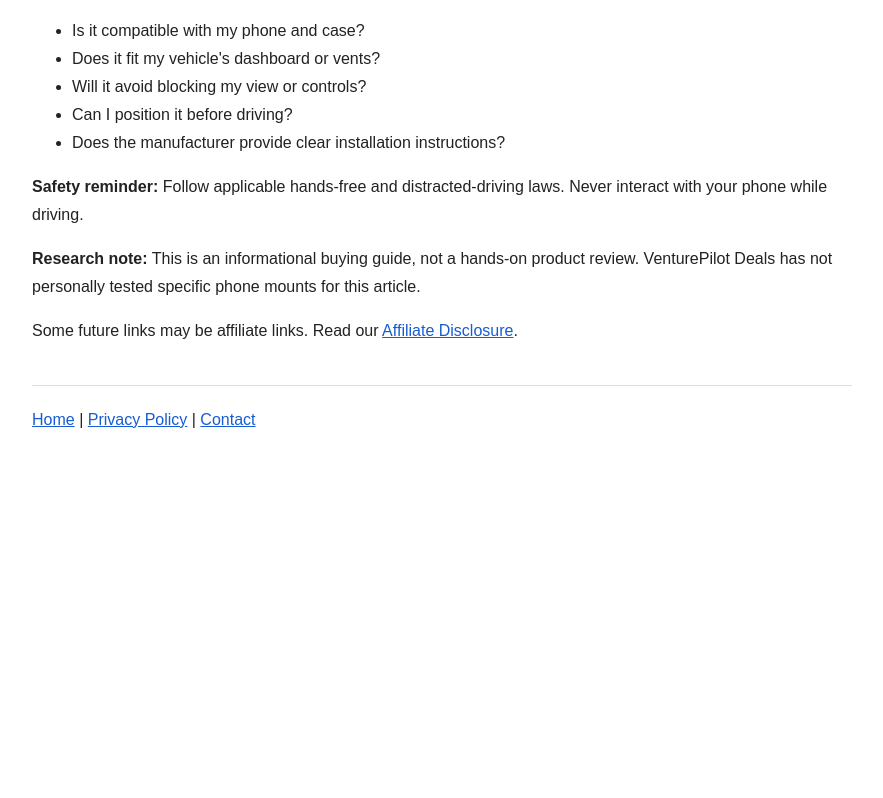
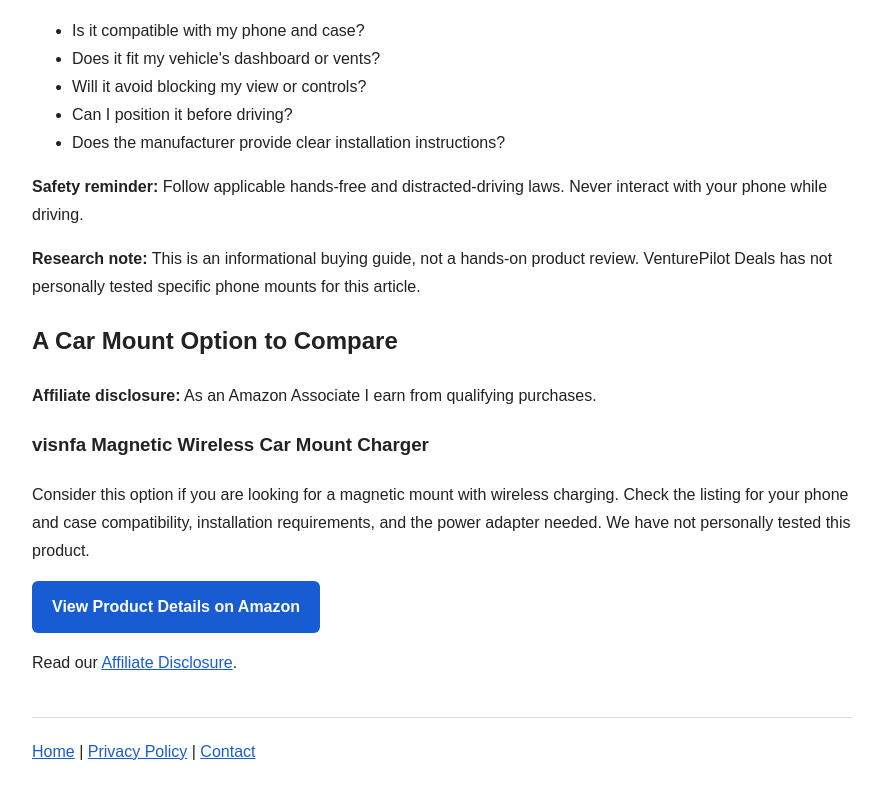
Before and after one commit to venturepilotdeals/venturepilotdeals.github.io, a plain HTML site: page car-phone-mount-guide.html in a window 1280 px wide. Shown: the part 1127-1925 px from the top of the page, without its empty margins (198-1081 px from the left). Before the commit the page ends 1613 px from the top, so only its background shows below. Drawn offline with Linux system fonts and the light colour scheme.

Commit message:
Add product comparison section for car mount
Added a section for a specific car mount option including affiliate disclosure and product details.

```diff
--- a/car-phone-mount-guide.html
+++ b/car-phone-mount-guide.html
@@ -38,7 +38,20 @@ footer{margin-top:40px;padding-top:20px;border-top:1px solid #ddd}
 </ul>
 <p><strong>Safety reminder:</strong> Follow applicable hands-free and distracted-driving laws. Never interact with your phone while driving.</p>
 <p><strong>Research note:</strong> This is an informational buying guide, not a hands-on product review. VenturePilot Deals has not personally tested specific phone mounts for this article.</p>
-<p>Some future links may be affiliate links. Read our <a href="disclosure.html">Affiliate Disclosure</a>.</p>
+<section aria-labelledby="product-option">
+<h2 id="product-option">A Car Mount Option to Compare</h2>
+<p><strong>Affiliate disclosure:</strong> As an Amazon Associate I earn from qualifying purchases.</p>
+<h3>visnfa Magnetic Wireless Car Mount Charger</h3>
+<p>Consider this option if you are looking for a magnetic mount with wireless charging. Check the listing for your phone and case compatibility, installation requirements, and the power adapter needed. We have not personally tested this product.</p>
+<p>
+<a href="https://www.amazon.com/dp/B0G6D2QWQJ?tag=venturepilotd-20"
+   rel="sponsored nofollow"
+   style="display:inline-block;background:#175cd3;color:#fff;padding:12px 20px;border-radius:6px;text-decoration:none;font-weight:bold;">
+View Product Details on Amazon
+</a>
+</p>
+<p>Read our <a href="disclosure.html">Affiliate Disclosure</a>.</p>
+</section>
 </main>
 <footer><a href="index.html">Home</a> | <a href="privacy.html">Privacy Policy</a> | <a href="contact.html">Contact</a></footer>
 </body>
```
